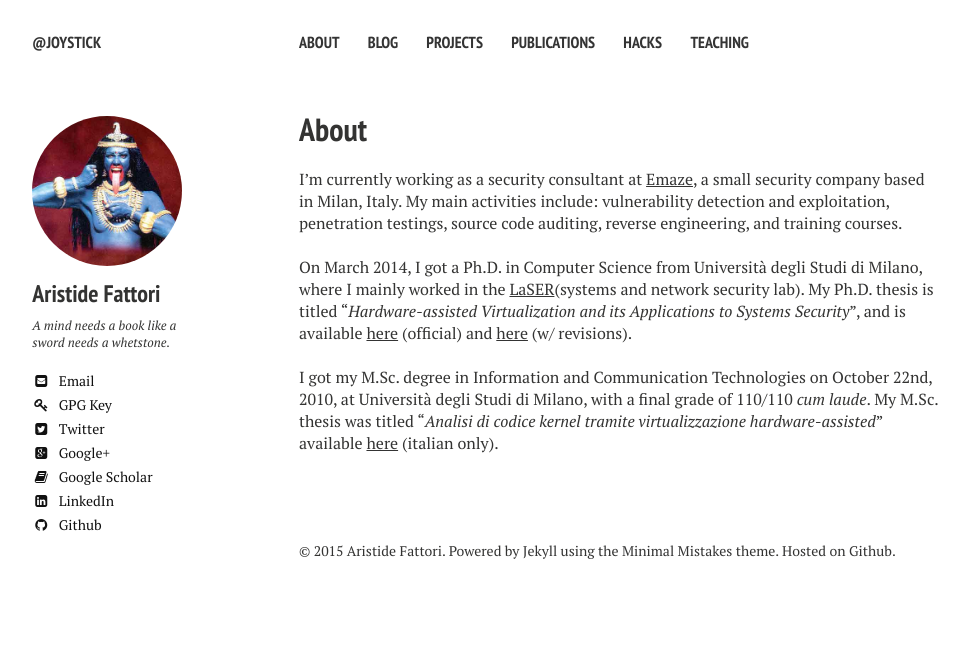
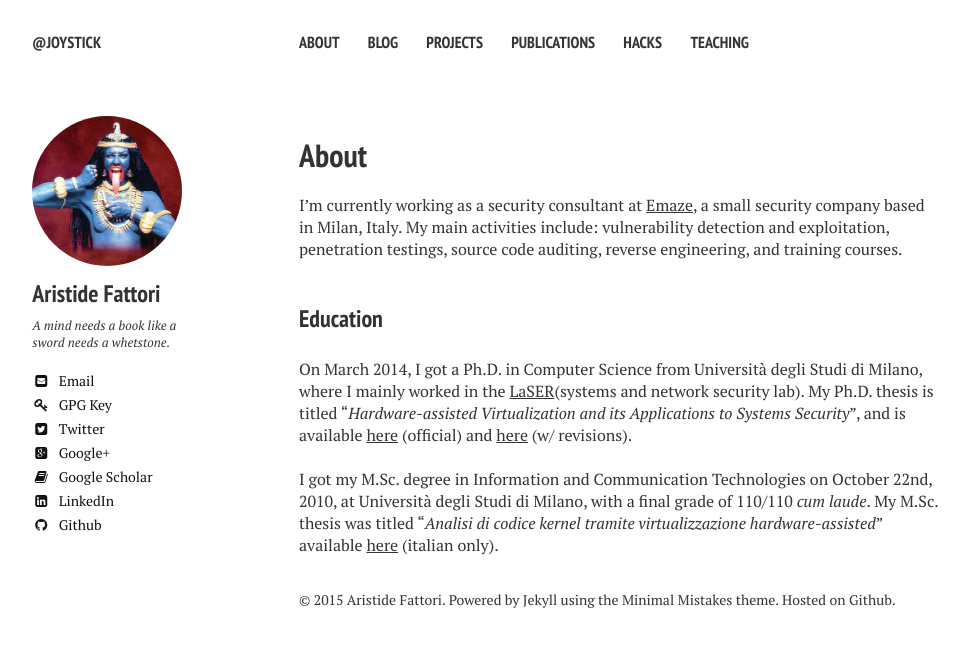
Before and after one commit to joystick2020/joystick2020.github.io, a Jekyll site: the page built from index.md, in a window 1280 px wide. Shown: the top 647 px of the page, without its empty margins (21-989 px from the left). Built offline with Jekyll 4.4.1, drawn with Linux system fonts in a browser that asks for light colours; nearby versions of some CDN libraries.

Commit message:
Fix home + new advisory

```diff
--- a/index.md
+++ b/index.md
@@ -1,18 +1,21 @@
 ---
 layout: page
-title: About
+title:
 excerpt: "Aristide Fattori homepage"
 tags: [Aristide Fattori, curriculum, computer security, security, sicurezza, LaSER, Chocolate Makers, Guard@MyLan0, hypervisor, virtualization]
 share: false
 
 ---
 
+# About
 
 I'm currently working as a security consultant at
 [Emaze](http://blog.emaze.net/), a small security company based in Milan,
 Italy. My main activities include: vulnerability detection and exploitation,
 penetration testings, source code auditing, reverse engineering, and training
 courses. <br><br>
+
+### Education
 
 On March 2014, I got a Ph.D. in Computer Science from Universit&agrave; degli
 Studi di Milano, where I mainly worked in the
```
Also changed, not shown: hacks/index.md (+1 -0 lines).
